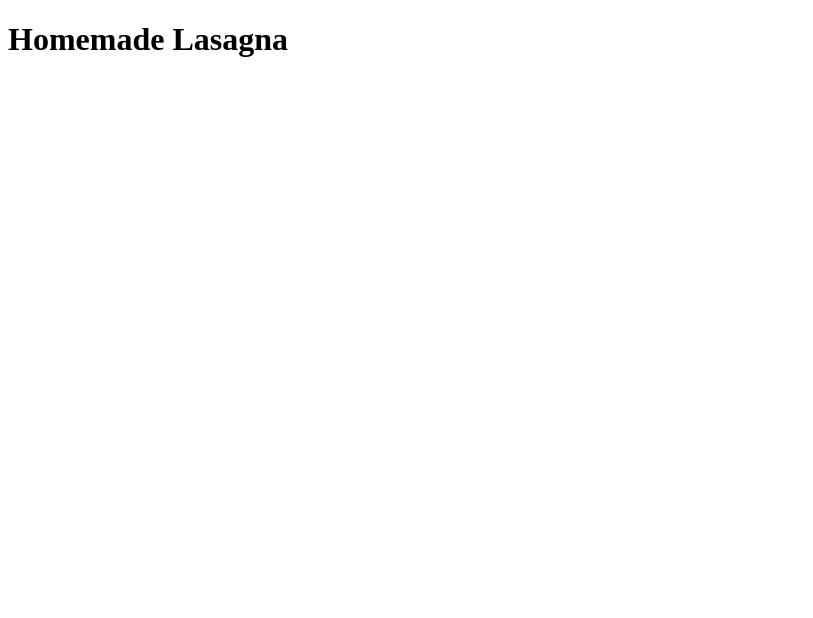
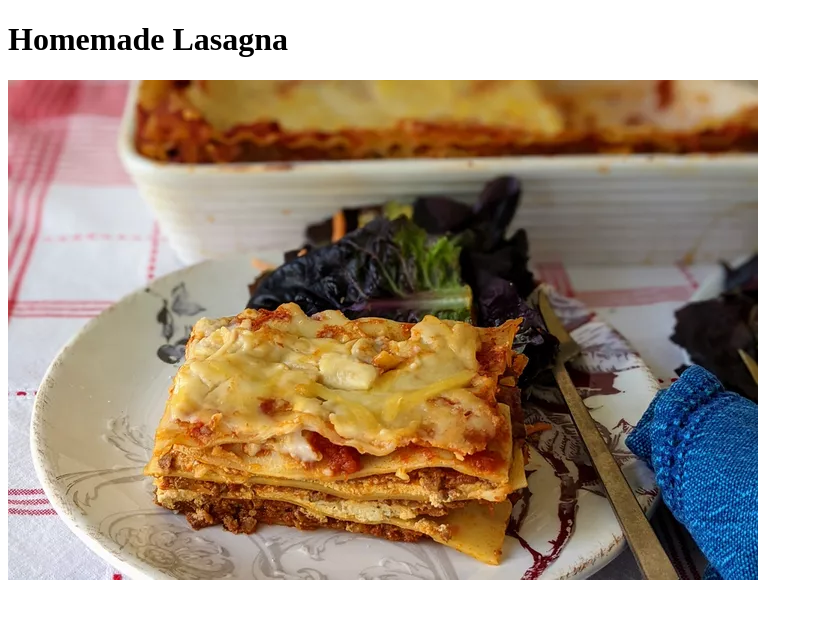
Before and after one commit to Wizmyr/odin-recipes, a plain HTML site: page recipes/homemade-lasagna.html in a window 1280 px wide. Shown: the whole page, without its empty margins (0-813 px from the left). Drawn offline with Linux system fonts and the light colour scheme.

Commit message:
Add link to image in homemade-lasagna.html

```diff
--- a/recipes/homemade-lasagna.html
+++ b/recipes/homemade-lasagna.html
@@ -8,5 +8,6 @@
 </head>
 <body>
     <h1>Homemade Lasagna</h1>
+    <img src="../images/lasagna.webp" alt="lasagna">
 </body>
 </html>
```
